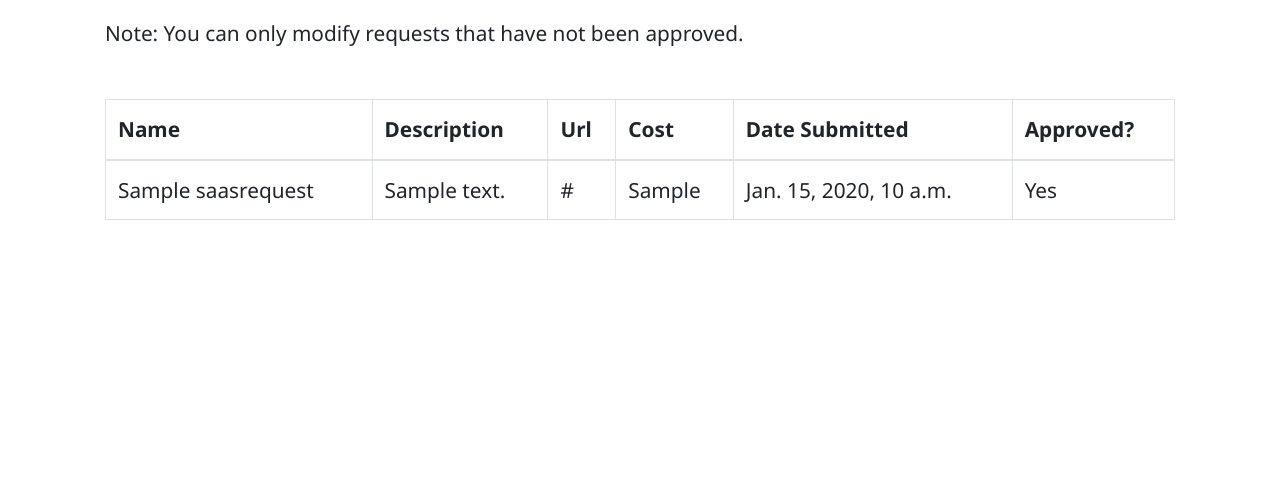
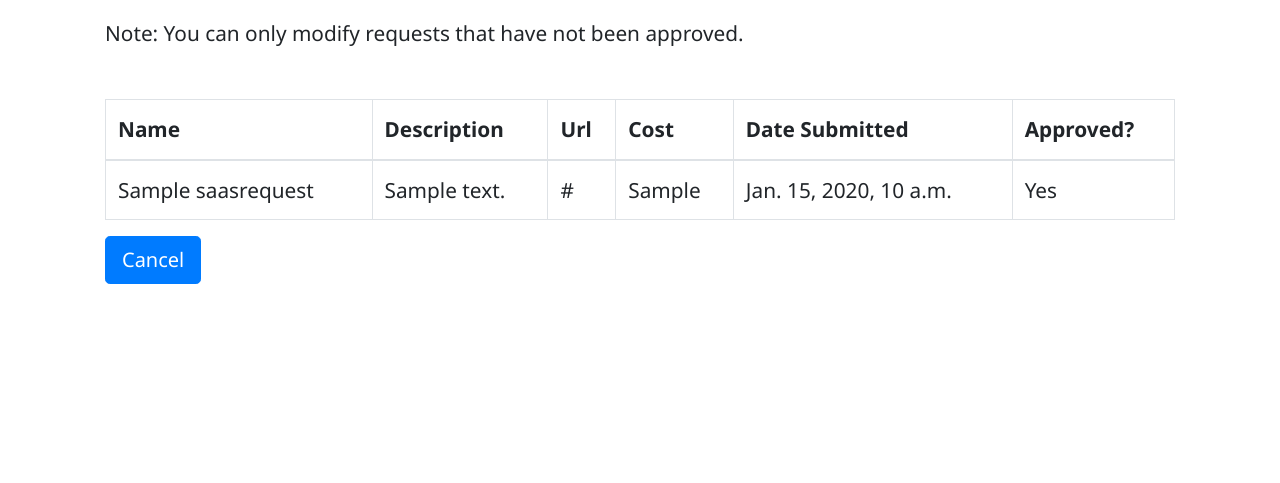
Before and after one commit to cds-snc/saas-procurement, a Django app: template saas_app/templates/view_all_requests.html in a window 1280 px wide. Shown: the part 236-719 px from the top of the page. Run offline with Django 4.2, Linux system fonts and the light colour scheme; the template is opened without the code that fills it: values that come from a table or form of the project are taken from there, others are empty; tables that the repository leaves empty hold one stand-in row (values such as "Sample post"); some libraries are stand-ins or nearby versions.

Commit message:
Adding a cancel button to the table

```diff
--- a/saas_app/templates/view_all_requests.html
+++ b/saas_app/templates/view_all_requests.html
@@ -42,4 +42,5 @@
             {% endfor %}
           </tbody>
     </table>
+    <button type="button" class="btn btn-primary btn-lg" name="home" onclick="location.href='{% url 'home' %}'">Cancel</button>
 {% endblock %}
```
